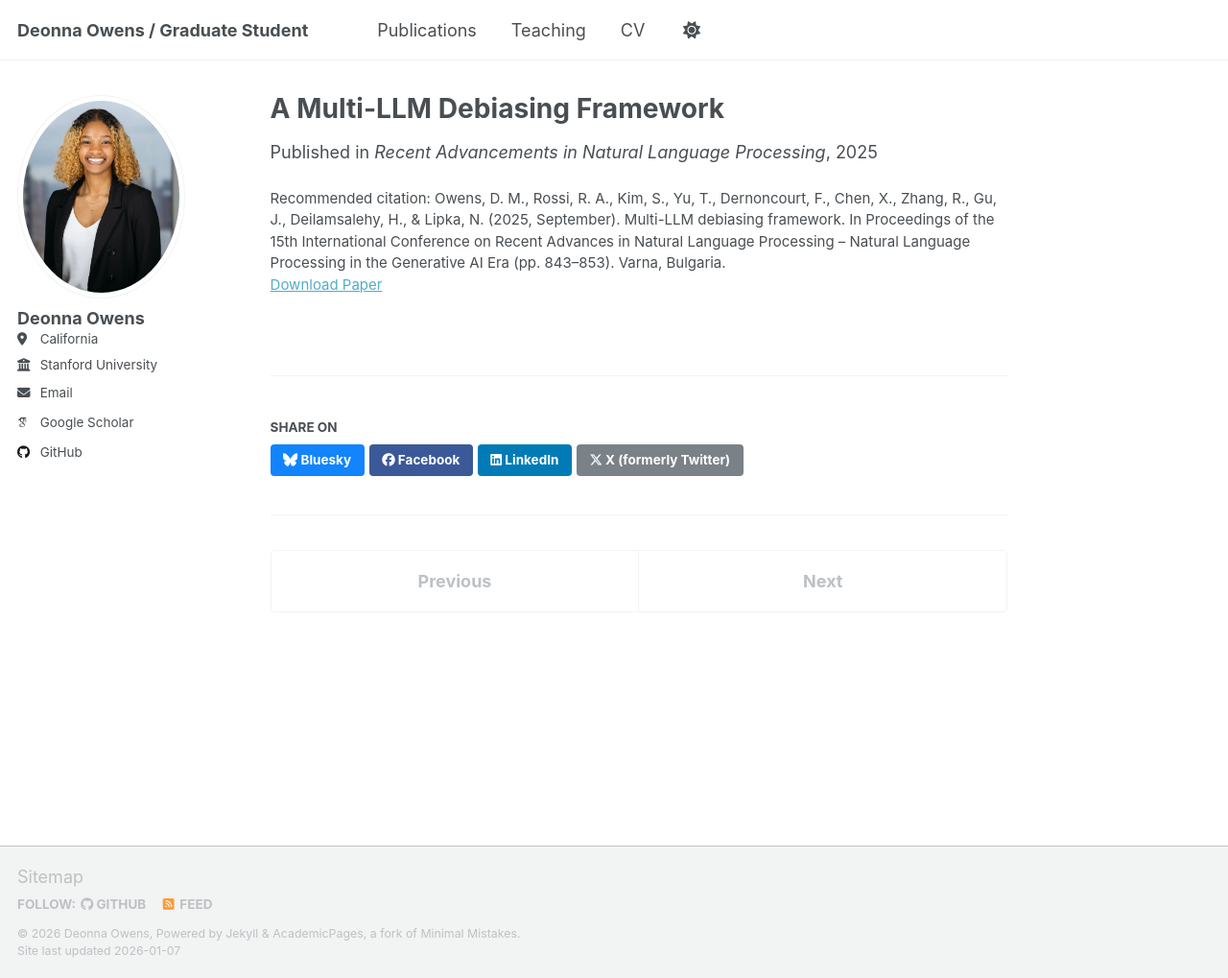
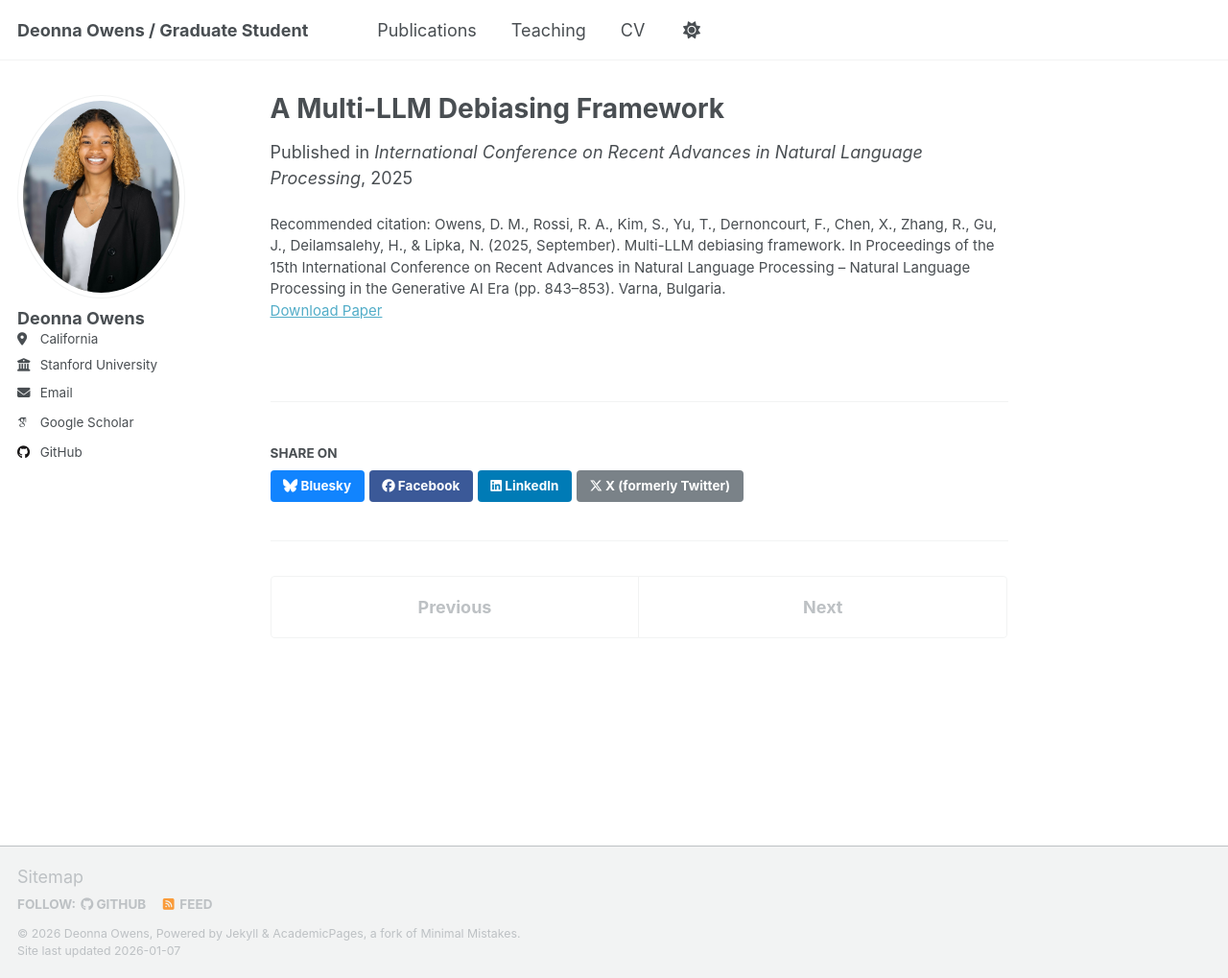
Before and after one commit to deonnao/deonnao.github.io, a Jekyll site: the page built from _publications/2009-10-01-paper-title-number-1.md, in a window 1280 px wide and 1019 px high. Shown: the whole window at 96% size. Built offline with Jekyll 4.4.1, drawn with Linux system fonts in a browser that asks for light colours; some web fonts are replaced; a script that is not in the unit is left out.

Commit message:
Change venue to 'International Conference on Recent Advances in NLP'
Updated the venue for the conference publication to reflect the full title.

```diff
--- a/_publications/2009-10-01-paper-title-number-1.md
+++ b/_publications/2009-10-01-paper-title-number-1.md
@@ -5,7 +5,7 @@ category: conferences
 permalink: /publication/2025-09-12-paper-title-number-1
 excerpt: 'Proposes a multi-LLM framework that reduces social bias by aggregating outputs from diverse language models, outperforming single-model baselines on bias benchmarks.'
 date: 2025-09-12
-venue: 'Recent Advancements in Natural Language Processing'
+venue: 'International Conference on Recent Advances in Natural Language Processing'
 paperurl: 'https://deonnao.github.io/files/A_multi_llm_debiasing_framework.pdf'
 citation: 'Owens, D. M., Rossi, R. A., Kim, S., Yu, T., Dernoncourt, F., Chen, X., Zhang, R., Gu, J., Deilamsalehy, H., & Lipka,
 N. (2025, September). Multi-LLM debiasing framework. In Proceedings of the 15th International Conference on
```
